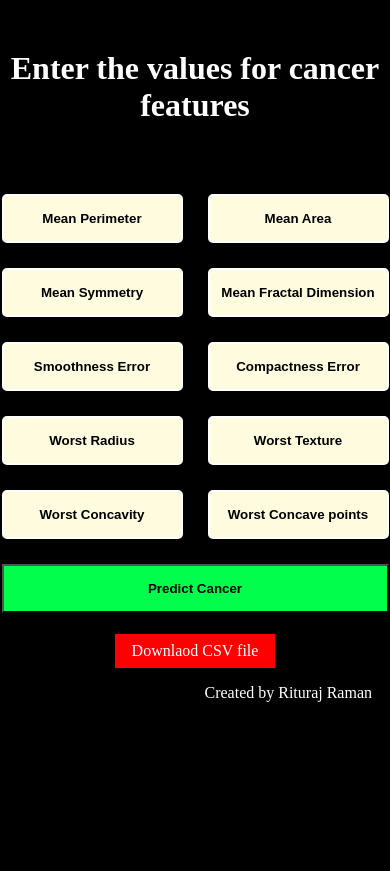
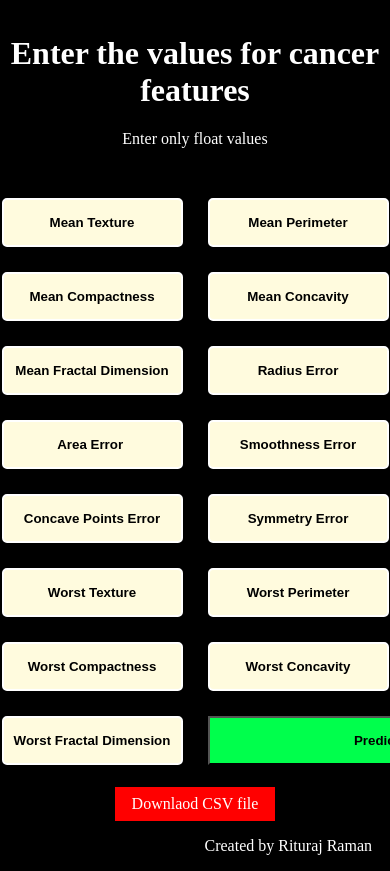
Before and after one commit to RITURAJRAMAN/Breast_Cancer_Detection_Project, a Flask app: page / in a window 390 px wide; the page is wider, and only the part inside the window is pictured. Before the commit the page ends 702 px from the top of that part, so only its background shows below. Run offline with Flask 2, Linux system fonts and the light colour scheme; parts of the project's set-up code (start-up, migrations or seed data) failed here and were passed over.

Commit message:
Update index.html

```diff
--- a/templates/index.html
+++ b/templates/index.html
@@ -12,7 +12,7 @@
         .heading {
             color: white;
             text-align: center;
-            margin: 50px 0 70px 0;
+            margin: 35px 0 50px 0;
         }
 
         .login form {
@@ -60,17 +60,26 @@
             text-decoration: none;
             color: white;
         }
+
         .creator {
             color: white;
             text-align: end;
             padding-right: 10px;
         }
+
+        @media only screen and (max-width: 1140px) {
+            .login form {
+                    grid-template-columns: repeat(4, auto);
+            }
+        }
+
     </style>
 </head>
 
 <body>
 <div class="heading">
     <h1>Enter the values for cancer features</h1>
+    <p>Enter only float values</P>
 </div>
 <div class="login">
     <div>
```
